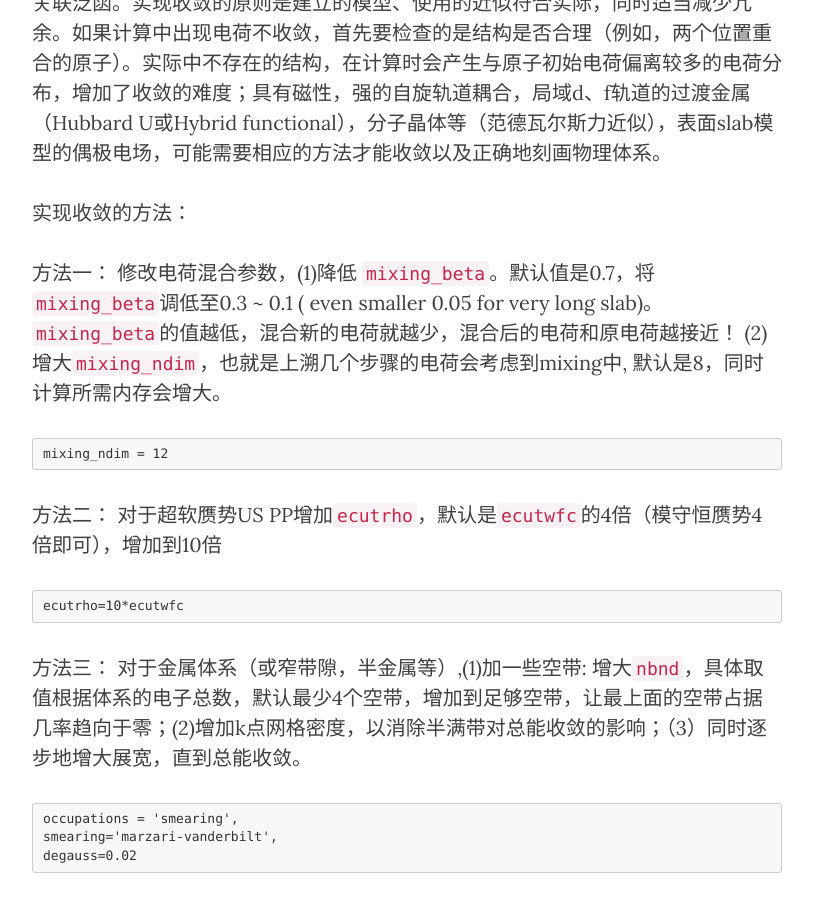
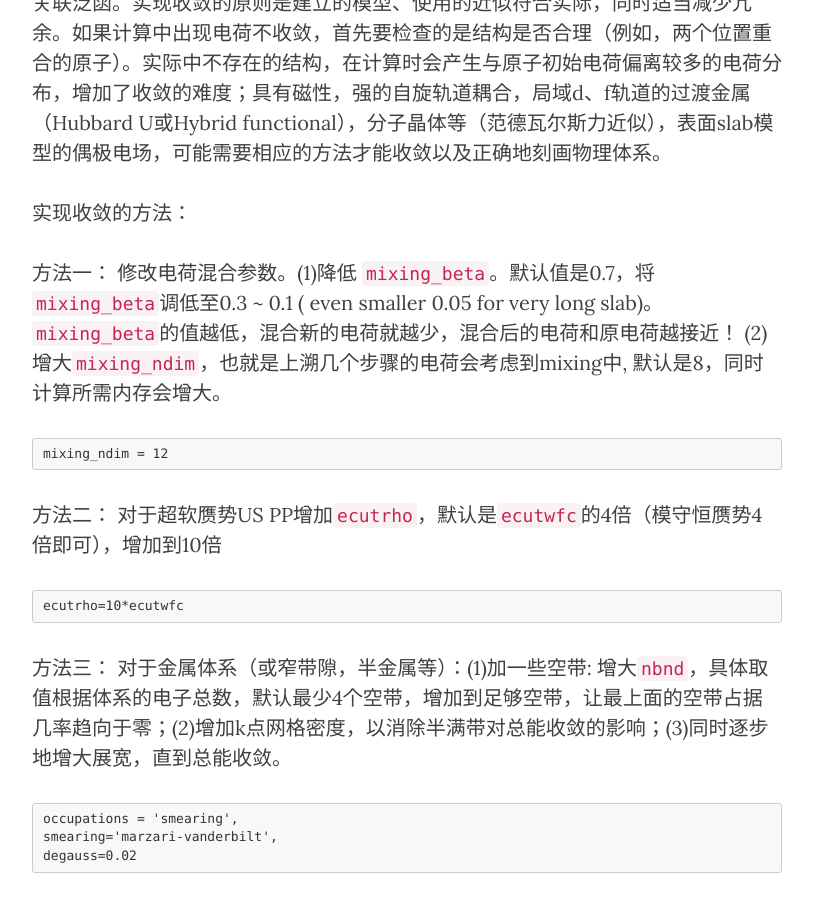
Before and after one commit to yyyu200/DFTbook, a Jekyll site: the page built from _posts/2019-06-27-converge.md, in a window 1280 px wide and 900 px high, scrolled down 703 px. Shown: the whole window, without its empty margins (233-1046 px from the left). Built offline with Jekyll 4.4.1, drawn with Linux system fonts in a browser that asks for light colours; nearby versions of some CDN libraries; comment, search, counter and statistics services are not loaded.

Commit message:
modify at20190801-09:39:07-aliyun

````diff
--- a/_posts/2019-06-27-converge.md
+++ b/_posts/2019-06-27-converge.md
@@ -32,7 +32,7 @@ trans: cube
 实现收敛的方法：
 
 方法一：
-修改电荷混合参数，(1)降低 `mixing_beta`。默认值是0.7，将`mixing_beta`调低至0.3 ~ 0.1 ( even smaller 0.05 for very long slab)。
+修改电荷混合参数。(1)降低 `mixing_beta`。默认值是0.7，将`mixing_beta`调低至0.3 ~ 0.1 ( even smaller 0.05 for very long slab)。
 `mixing_beta`的值越低，混合新的电荷就越少，混合后的电荷和原电荷越接近！
 (2)增大`mixing_ndim`，也就是上溯几个步骤的电荷会考虑到mixing中, 默认是8，同时计算所需内存会增大。
 ```
@@ -46,7 +46,7 @@ ecutrho=10*ecutwfc
 ```
 
 方法三：
-对于金属体系（或窄带隙，半金属等）,(1)加一些空带: 增大`nbnd`，具体取值根据体系的电子总数，默认最少4个空带，增加到足够空带，让最上面的空带占据几率趋向于零；(2)增加k点网格密度，以消除半满带对总能收敛的影响；（3）同时逐步地增大展宽，直到总能收敛。
+对于金属体系（或窄带隙，半金属等）：(1)加一些空带: 增大`nbnd`，具体取值根据体系的电子总数，默认最少4个空带，增加到足够空带，让最上面的空带占据几率趋向于零；(2)增加k点网格密度，以消除半满带对总能收敛的影响；(3)同时逐步地增大展宽，直到总能收敛。
 ```
 occupations = 'smearing',
 smearing='marzari-vanderbilt',
````
